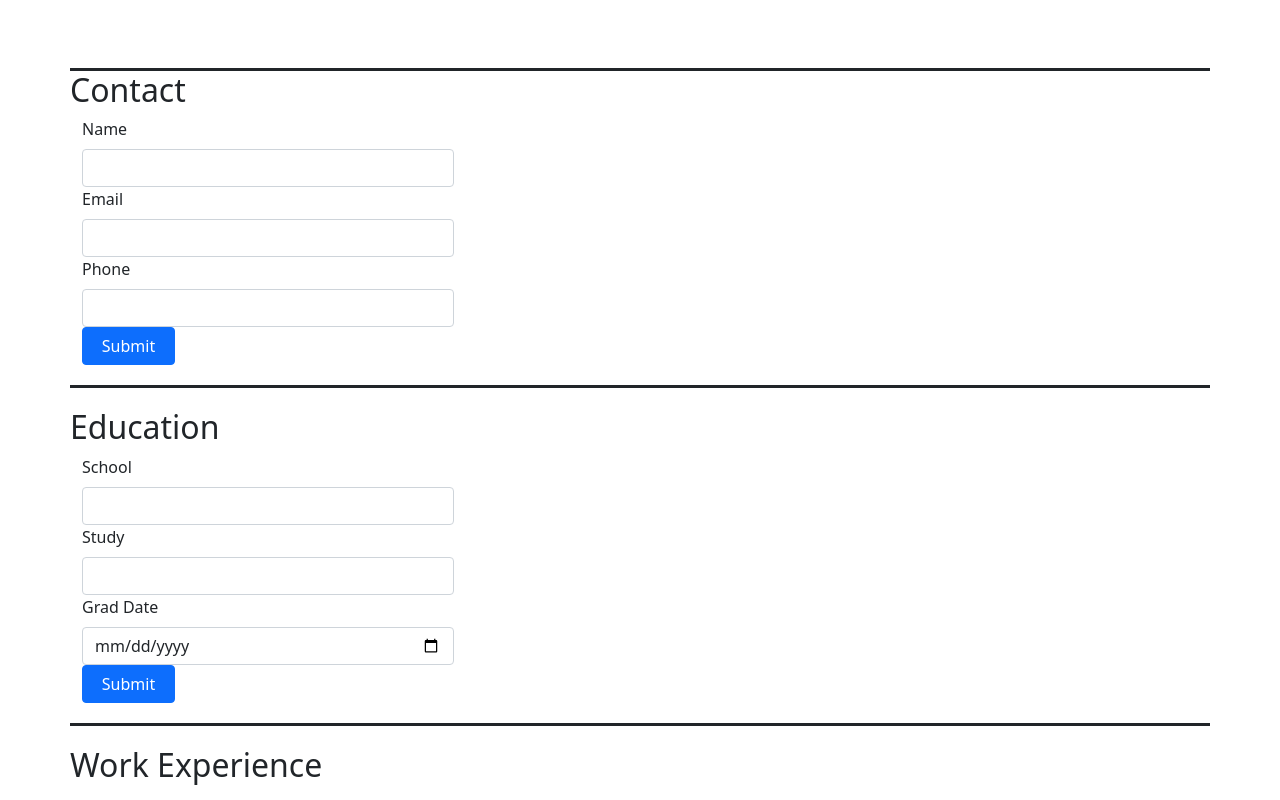
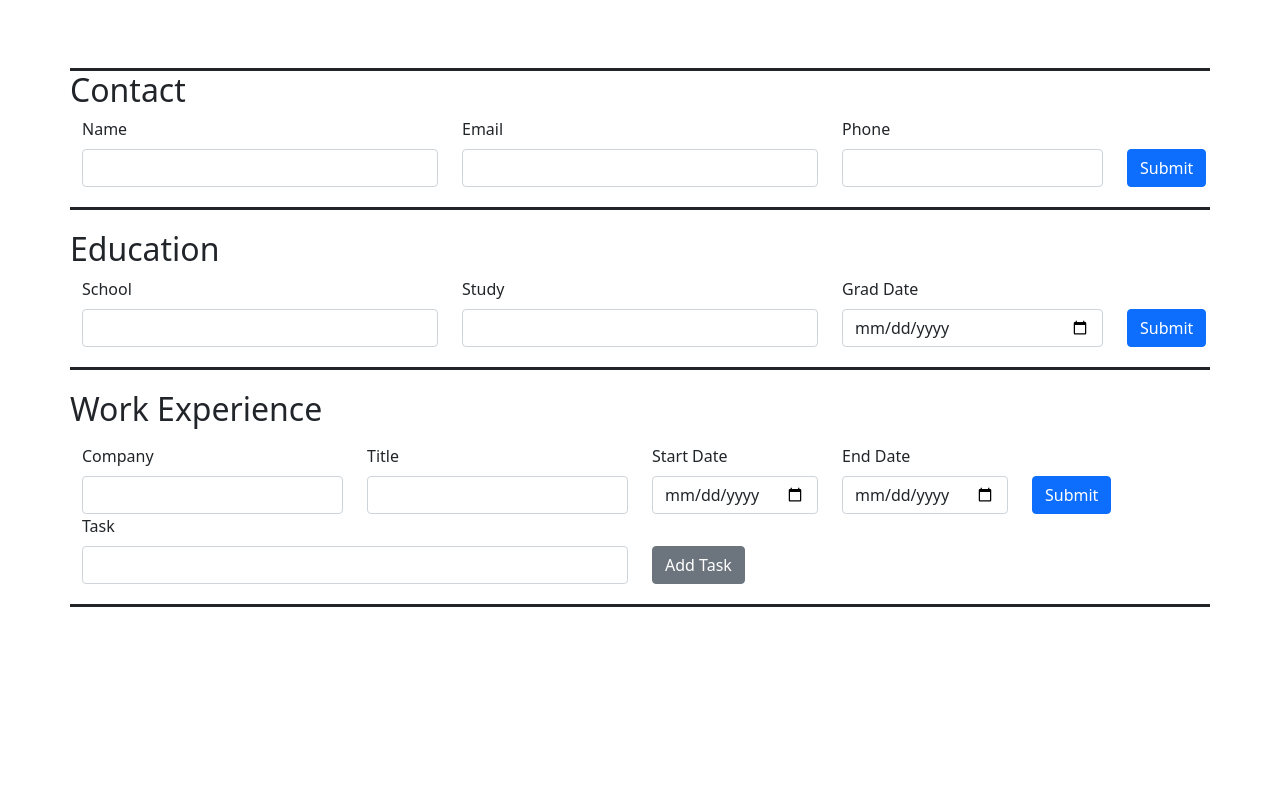
Before and after one commit to samuelmckean/cv-project, a React (Create React App) app: page / in a window 1280 px wide. Shown: the top 800 px of the page. Built offline with nearby package versions, Linux system fonts and the light colour scheme.

Commit message:
updated to match work-experience bootstrap grid

```diff
--- a/src/components/ContactForm.js
+++ b/src/components/ContactForm.js
@@ -4,18 +4,22 @@ import FormInput from './FormInput';
 function ContactForm(props) {
 
   return (
+    <div>
+      <form name="contact-form" onSubmit={props.handleSubmit}>
         <div className="row">
-      <form name="contact-form" onSubmit={props.handleSubmit}>
           <div className="col-md-4">
             <FormInput fieldName="name" value={props.name} />
           </div>
           <div className="col-md-4">
             <FormInput fieldName="email" value={props.email} />
           </div>
-        <div className="col-md-4">
+          <div className="col-md-3">
             <FormInput fieldName="phone" value={props.phone} />
           </div>
-      <input type="submit" value="Submit" className="col-md-1 btn btn-primary"></input>
+          <div className="col-md-1 d-flex align-items-end justify-items-end">
+            <input type="submit" value="Submit" className="btn btn-primary"></input>
+          </div>
+        </div>
       </form>
     </div>
   )
--- a/src/components/EducationForm.js
+++ b/src/components/EducationForm.js
@@ -4,18 +4,22 @@ import FormInput from './FormInput';
 function EducationForm(props) {
 
   return (
+    <div>
+      <form name="education-form" onSubmit={props.handleSubmit}>
         <div className="row">
-      <form name="education-form" onSubmit={props.handleSubmit}>
           <div className="col-md-4">
             <FormInput fieldName="school" value={props.school} />
           </div>
           <div className="col-md-4">
             <FormInput fieldName="study" value={props.study} />
           </div>
-        <div className="col-md-4">
+          <div className="col-md-3">
             <FormInput type="date" fieldName="gradDate" value={props.gradDate} />
           </div>
-        <input type="submit" value="Submit" className="col-md-1 btn btn-primary"></input>
+          <div className="col-md-1 d-flex align-items-end">
+            <input type="submit" value="Submit" className="btn btn-primary"></input>
+          </div>
+        </div>
       </form>
     </div>
   )
```
Lines whose indentation alone changed are shown as unchanged.
